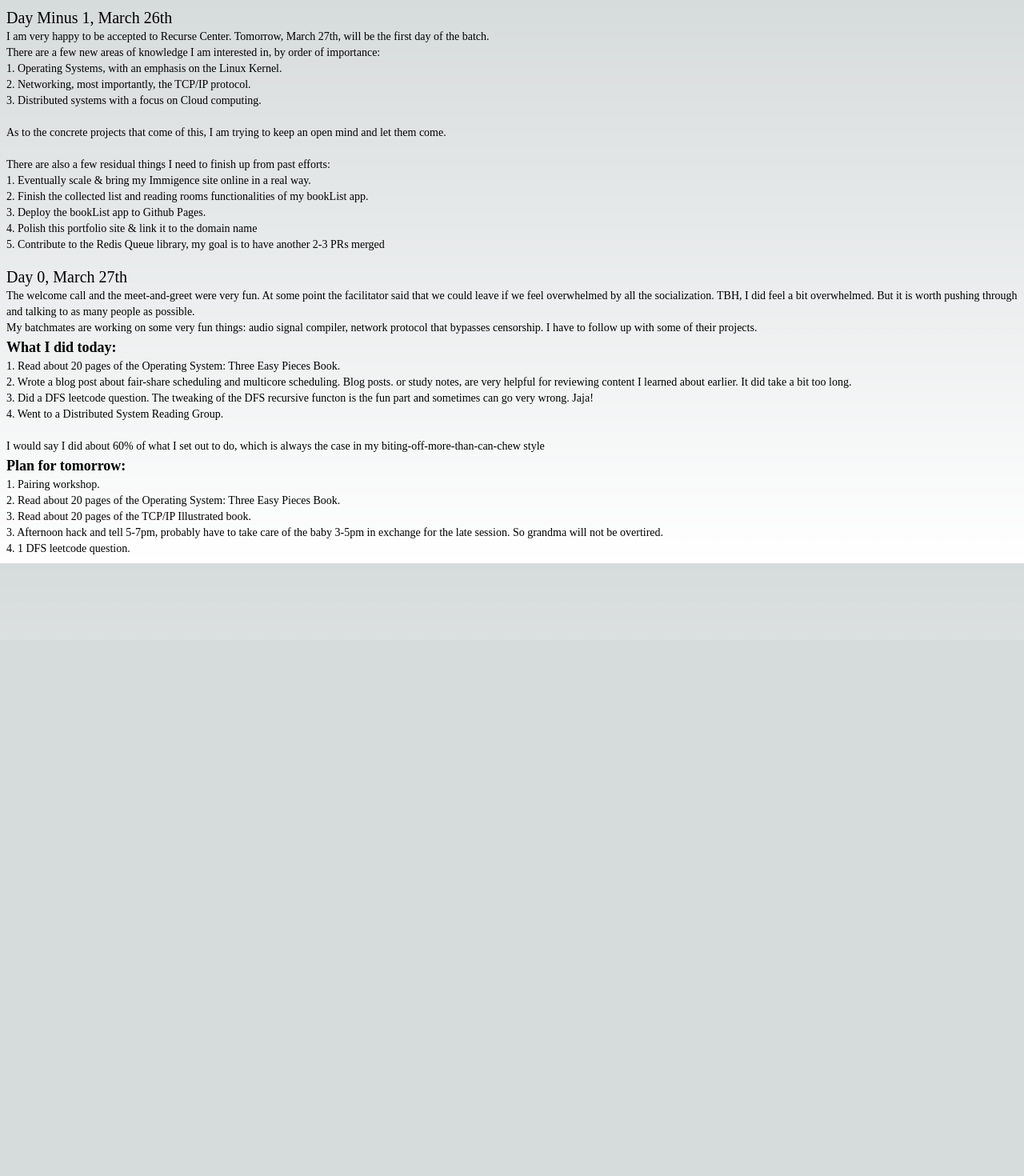
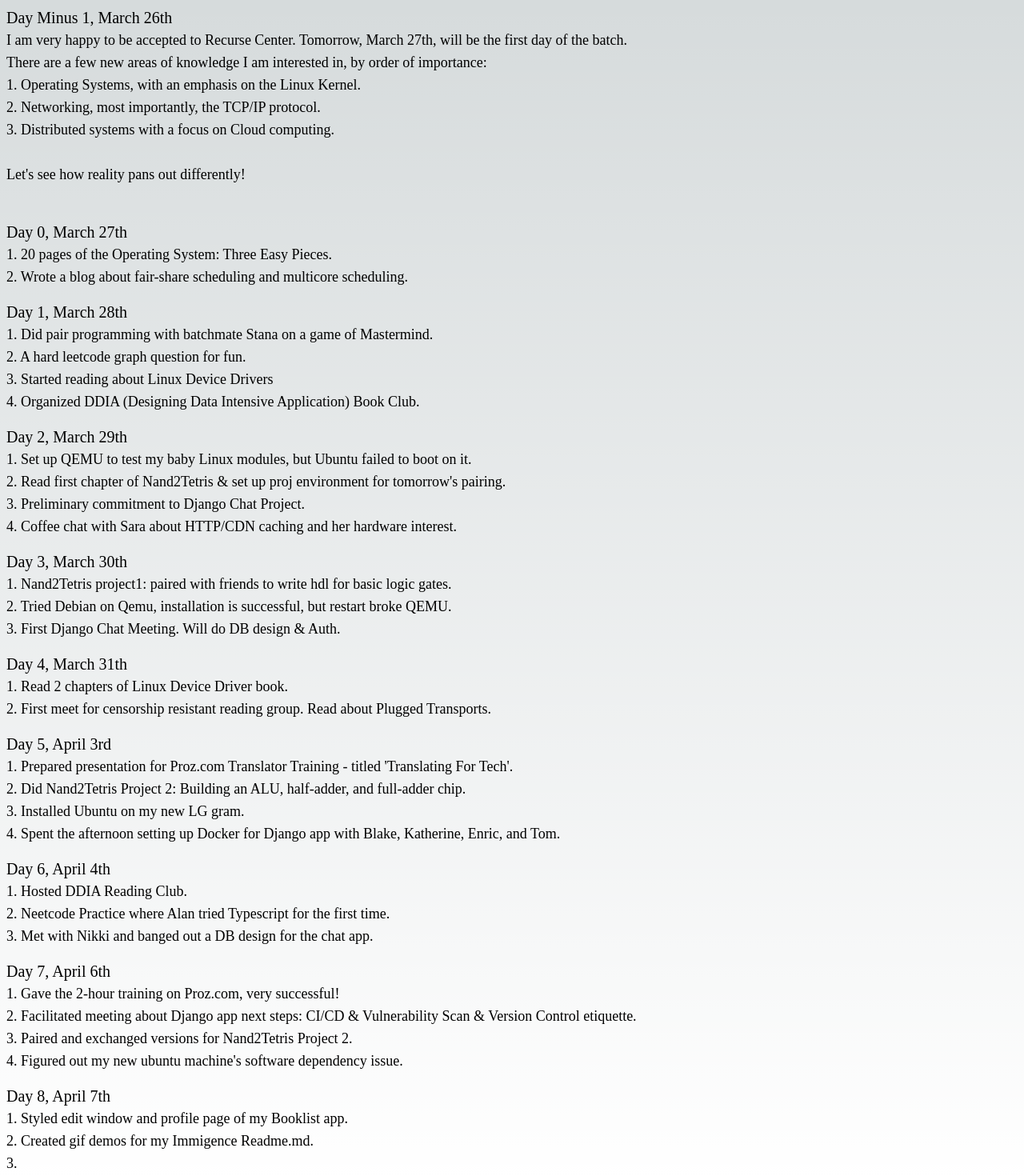
Before and after one commit to iggeehu/portfolio, a Next.js app in the folder iggee-dev/: page /notes/RecurseCenter in a window 1280 px wide. Shown: the top 1470 px of the page at 80% size. Before the commit the page ends 800 px from the top, so only its background shows below. Built offline with nearby package versions, Linux system fonts and the light colour scheme.

Commit message:
gitignore for .next and new updates for RC

```diff
--- a/iggee-dev/pages/notes/Network.tsx
+++ b/iggee-dev/pages/notes/Network.tsx
@@ -4,7 +4,47 @@
 export default function Network (){
 
     return (<div>
-            <a className="article" href="https://medium.com/@iggeehu/speed-running-operating-systems-day-1-2-d61d20cf28f">Speedrunning OS: The Basics</a>
+            <div className="new-cens-terms">
+                <h1>A list of new networking & censorship terms</h1>
+                <ol>
+                    <li>
+                        TCP/IP socket connection
+                    </li>
+                    <li>
+                        DNS blocking: forcing ISP to redirect users.
+                        Possible reaction: Override default DNS.
+                    </li>
+                    <li>
+                        IP blocking: as the name suggests.
+                        Possible reaction: use VPN or proxy.
+                    </li>
+                    <li>
+                        Port blocking: stop traffic from accessing standard ports.
+                        Possible reaction: different ports or more sophisticated VPN.
+                    </li>
+                    <li>
+                        DPI blocking: packet-level filtering which identifies origins of traffic.
+                    </li>
+                    <li>
+                        Deep packet inspection: DPI does not "decrypt" what's inside packets but identifies the protocol of the source apps.
+                    </li>
+                    <li>OSI reference model: short for Open Systems Interconnection Model. This is something I encountered in the TCP/IP book.
+                        It has 7 layers, each layer deals with one level of abstraction in networking - application, presentation, session, transport
+                        network, data link, physical. And According to my understanding, each layer is agnostic about the other and has its own headers, etc. </li>
+                    <li>Snowflake is a new WebRTC Pluggable Transport on the Tor browser. A snowflake client contains a client transport plugin which provides an interface between client
+                        app and the transport. The interface is a localhost socks server. The Tor browser will set this server as its proxy setting. The snowflake client is also
+                        responsible for ensuring connections to remote snowflake proxies are available. (These proxies are run by volunteers?) the local snowflake client and remote
+                        peer must first establish connectivity using WebRTC before the Snowflake client can use the transport.
+                    </li>
+                    <li>Rendezvous strategy: a layer that makes WebRTC possible that must be implemented by the user. A Rendezvous enables a program to actively send outgoing signal for
+                        connection rather than passively listen.
+                    </li>
+                    <li>Domain fronting:</li>
+                    <li>NAT traversal and ICE negotiation:</li>
+                    <li>WebRTC; NAT:network address translation;  SCTP and DTLS; fingerprinting </li>
+                </ol>
+
+            </div>
         </div>)
 
 }
--- a/iggee-dev/pages/notes/RecurseCenter.tsx
+++ b/iggee-dev/pages/notes/RecurseCenter.tsx
@@ -3,54 +3,101 @@
     return (<div>
         <div className="Day-1 p-2">
             <h2 className="text-xl font-blog">Day Minus 1, March 26th</h2>
-            <div className="text-sm font-cyber">
+            <div className="text-lg font-cyber">
                 <p>I am very happy to be accepted to Recurse Center. Tomorrow, March 27th, will be the first day of the batch.</p>
                 <p>There are a few new areas of knowledge I am interested in, by order of importance:</p>
                 <p>1. Operating Systems, with an emphasis on the Linux Kernel.</p>
                 <p>2. Networking, most importantly, the TCP/IP protocol.</p>
                 <p>3. Distributed systems with a focus on Cloud computing.</p>
                 <br></br>
-                <p>As to the concrete projects that come of this, I am trying to keep an open mind and let them come.</p>
+                <p>Let's see how reality pans out differently!</p>
                 <br></br>
-                <p>There are also a few residual things I need to finish up from past efforts:</p>
-                <p>1. Eventually scale & bring my Immigence site online in a real way.</p>
-                <p>2. Finish the collected list and reading rooms functionalities of my bookList app.</p>
-                <p>3. Deploy the bookList app to Github Pages.</p>
-                <p>4. Polish this portfolio site & link it to the domain name</p>
-                <p>5. Contribute to the <a href="https://github.com/rq/rq">Redis Queue</a> library, my goal is to have another 2-3 PRs merged</p>
             </div>
         </div>
 
-        <div className="Day1 p-2">
+        <div className="Day0 p-2">
             <h2 className="text-xl font-blog">Day 0, March 27th</h2>
-            <div className="text-sm font-cyber">
-                <p>The welcome call and the meet-and-greet were very fun. At some point the facilitator said that we could
-                    leave if we feel overwhelmed by all the socialization. TBH, I did feel a bit overwhelmed. But it is worth
-                    pushing through and talking to as many people as possible.</p>
-                <p>My batchmates are working on some very fun things: audio signal compiler, network protocol that bypasses censorship.
-                    I have to follow up with some of their projects.
-                </p>
-                <p className="text-lg font-bold">What I did today:</p>
-                <p>1. Read about 20 pages of the Operating System: Three Easy Pieces Book.</p>
-                <p>2. Wrote a blog post about fair-share scheduling and multicore scheduling. Blog posts. or study notes,
-                    are very helpful for reviewing content I learned about earlier. It did take a bit too long.</p>
-                <p>3. Did a DFS leetcode question. The tweaking of the DFS recursive functon is the fun part and sometimes
-                    can go very wrong. Jaja!
-                </p>
-                <p>4. Went to a Distributed System Reading Group.</p>
-                <br></br>
-                <p>I would say I did about 60% of what I set out to do, which is always the case in my biting-off-more-than-can-chew
-                style</p>
-
-                <p className="text-lg font-bold">Plan for tomorrow:</p>
-                <p>1. Pairing workshop.</p>
-                <p>2. Read about 20 pages of the Operating System: Three Easy Pieces Book.</p>
-                <p>3. Read about 20 pages of the TCP/IP Illustrated book.</p>
-                <p>3. Afternoon hack and tell 5-7pm, probably have to take care of the baby 3-5pm in exchange for the late session.
-                    So grandma will not be overtired. </p>
-                <p>4. 1 DFS leetcode question.</p>
+            <div className="text-lg font-cyber">
+                <p>1. 20 pages of the Operating System: Three Easy Pieces.</p>
+                <p>2. Wrote a blog about fair-share scheduling and multicore scheduling. </p>
             </div>
          </div>
+
+         <div className="Day1 p-2">
+            <h2 className="text-xl font-blog">Day 1, March 28th</h2>
+            <div className="text-lg font-cyber">
+                <p>1. Did pair programming with batchmate Stana on a game of Mastermind.</p>
+                <p>2. A hard leetcode graph question for fun.</p>
+                <p>3. Started reading about Linux Device Drivers</p>
+                <p>4. Organized DDIA (Designing Data Intensive Application) Book Club.</p>
+            </div>
+         </div>
+
+         <div className="Day2 p-2">
+            <h2 className="text-xl font-blog">Day 2, March 29th</h2>
+            <div className="text-lg font-cyber">
+                <p>1. Set up QEMU to test my baby Linux modules, but Ubuntu failed to boot on it.</p>
+                <p>2. Read first chapter of Nand2Tetris & set up proj environment for tomorrow's pairing.</p>
+                <p>3. Preliminary commitment to Django Chat Project.</p>
+                <p>4. Coffee chat with Sara about HTTP/CDN caching and her hardware interest. </p>
+            </div>
+         </div>
+
+         <div className="Day3 p-2">
+            <h2 className="text-xl font-blog">Day 3, March 30th</h2>
+            <div className="text-lg font-cyber">
+                <p>1. Nand2Tetris project1: paired with friends to write hdl for basic logic gates.</p>
+                <p>2. Tried Debian on Qemu, installation is successful, but restart broke QEMU.</p>
+                <p>3. First Django Chat Meeting. Will do DB design & Auth. </p>
+            </div>
+         </div>
+
+         <div className="Day4 p-2">
+            <h2 className="text-xl font-blog">Day 4, March 31th</h2>
+            <div className="text-lg font-cyber">
+                <p>1. Read 2 chapters of Linux Device Driver book.</p>
+                <p>2. First meet for censorship resistant reading group. Read about Plugged Transports.</p>
+            </div>
+         </div>
+
+         <div className="Day5 p-2">
+            <h2 className="text-xl font-blog">Day 5, April 3rd</h2>
+            <div className="text-lg font-cyber">
+                <p>1. Prepared presentation for Proz.com Translator Training - titled 'Translating For Tech'.</p>
+                <p>2. Did Nand2Tetris Project 2: Building an ALU, half-adder, and full-adder chip.</p>
+                <p>3. Installed Ubuntu on my new LG gram. </p>
+                <p>4. Spent the afternoon setting up Docker for Django app with Blake, Katherine, Enric, and Tom. </p>
+            </div>
+         </div>
+
+         <div className="Day6 p-2">
+            <h2 className="text-xl font-blog">Day 6, April 4th</h2>
+            <div className="text-lg font-cyber">
+                <p>1. Hosted DDIA Reading Club.</p>
+                <p>2. Neetcode Practice where Alan tried Typescript for the first time.</p>
+                <p>3. Met with Nikki and banged out a DB design for the chat app. </p>
+            </div>
+         </div>
+
+         <div className="Day7 p-2">
+            <h2 className="text-xl font-blog">Day 7, April 6th</h2>
+            <div className="text-lg font-cyber">
+                <p>1. Gave the 2-hour training on Proz.com, very successful!</p>
+                <p>2. Facilitated meeting about Django app next steps: CI/CD & Vulnerability Scan & Version Control etiquette.</p>
+                <p>3. Paired and exchanged versions for Nand2Tetris Project 2.</p>
+                <p>4. Figured out my new ubuntu machine's software dependency issue.</p>
+            </div>
+         </div>
+
+         <div className="Day8 p-2">
+            <h2 className="text-xl font-blog">Day 8, April 7th</h2>
+            <div className="text-lg font-cyber">
+                <p>1. Styled edit window and profile page of my Booklist app.</p>
+                <p>2. Created gif demos for my Immigence Readme.md.</p>
+                <p>3. </p>
+            </div>
+         </div>
+
     </div>)
 
 }
```
Also changed, not shown: 1 other file (tests, documents, lock files or other folders).
